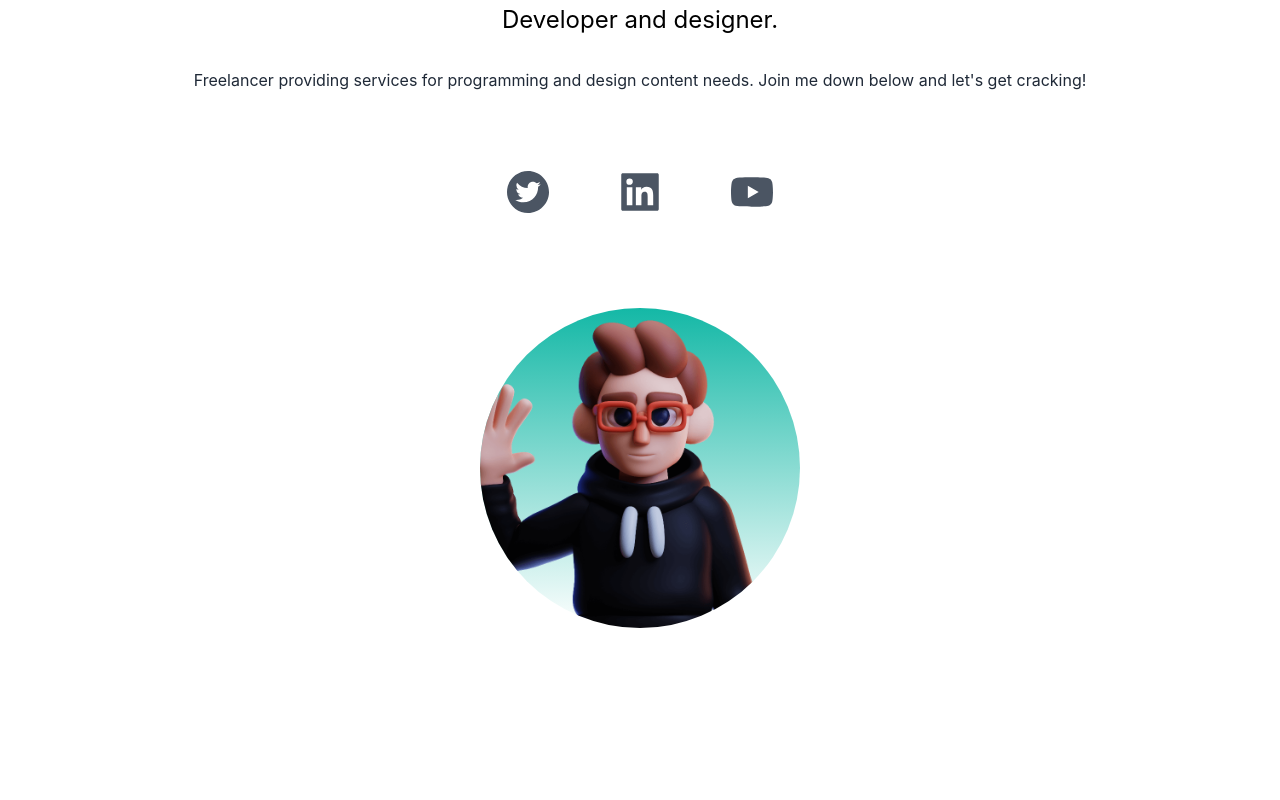
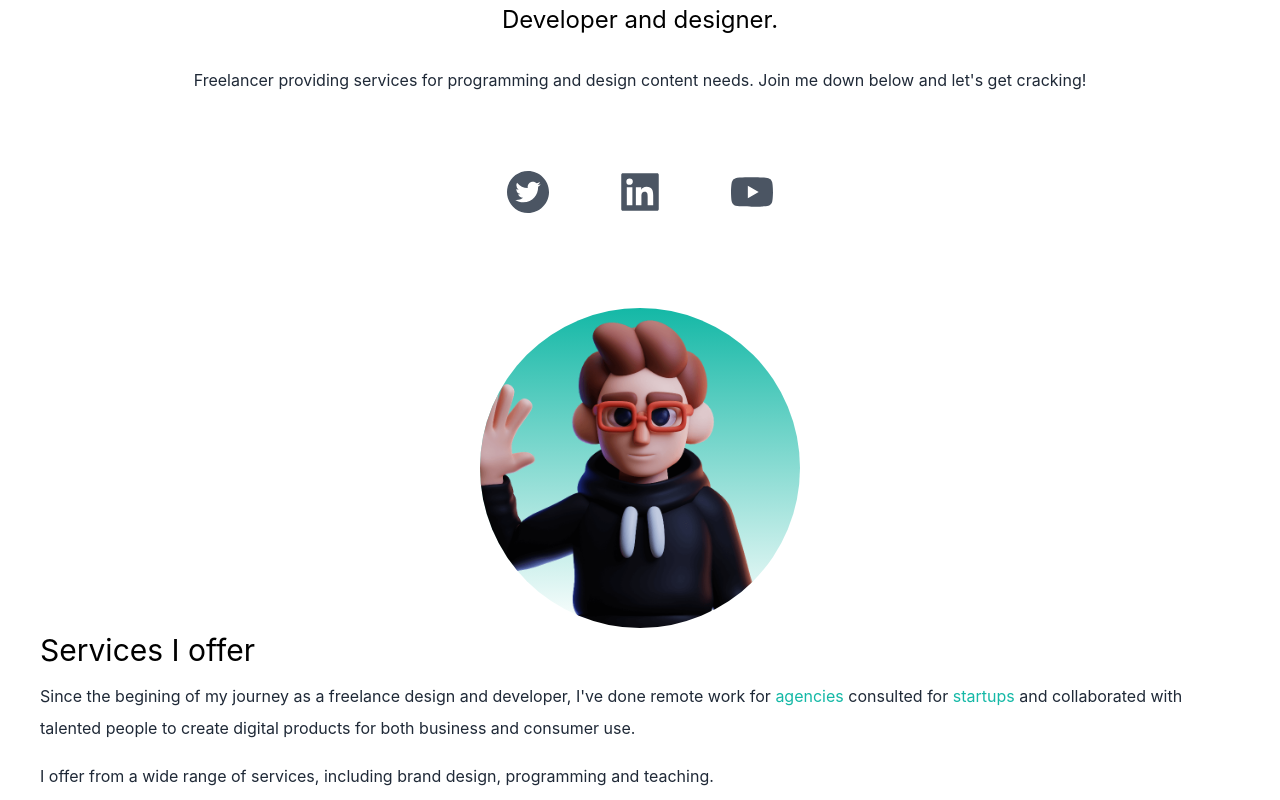
Before and after one commit to marcinnnnb/react-tailwind-portfolio, a Next.js app: page / in a window 1280 px wide. Shown: the part 264-1064 px from the top of the page. Before the commit the page ends 892 px from the top, so only its background shows below. Built offline with nearby package versions, Linux system fonts and the light colour scheme.

Commit message:
feature: about me section

```diff
--- a/pages/index.js
+++ b/pages/index.js
@@ -45,6 +45,20 @@ export default function Home() {
             <Image src={deved} layout="fill" objectFit="cover" alt="Image of Ed" />
           </div>
         </section>
+        <section>
+          <div>
+            <h3 className="text-3xl py-1">Services I offer</h3>
+            <p className="text-md py-2 leading-8 text-gray-800">
+              Since the begining of my journey as a freelance design and developer, I&apos;ve done remote work for
+              <span className="text-teal-500"> agencies </span>consulted for
+              <span className="text-teal-500"> startups </span> and collaborated with talented people to create digital
+              products for both business and consumer use.
+            </p>
+            <p className="text-md py-2 leading-8 text-gray-800">
+              I offer from a wide range of services, including brand design, programming and teaching.
+            </p>
+          </div>
+        </section>
       </main>
     </div>
   );
```
